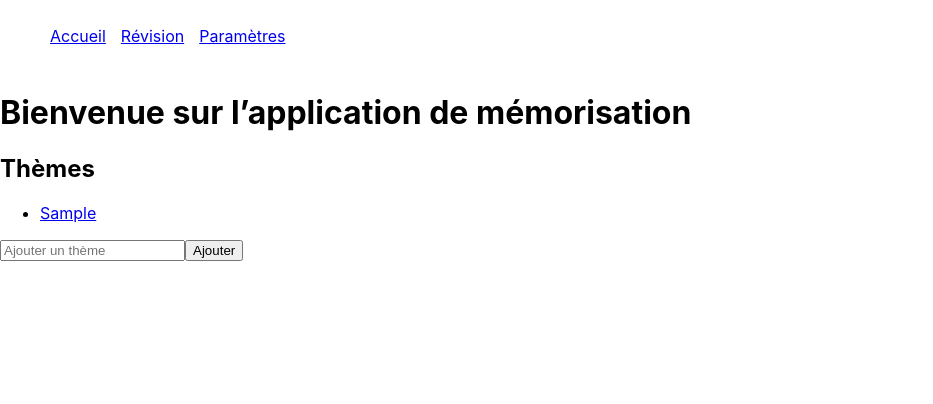
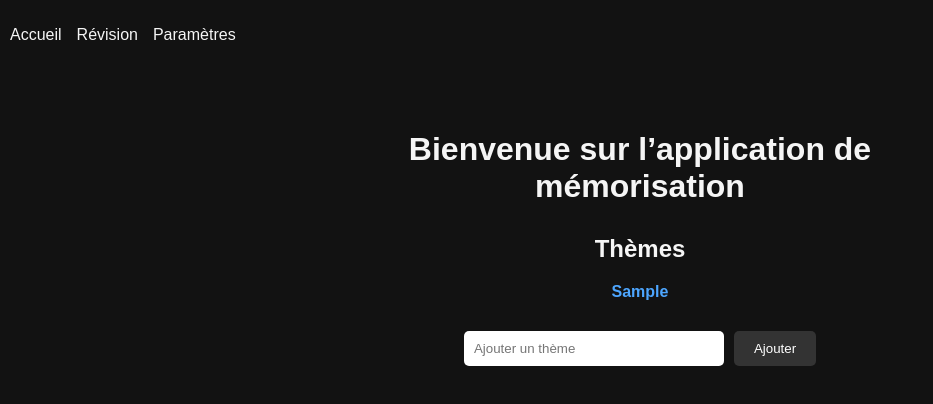
Before and after one commit to Mael1to/memoire-app, a React (Create React App) app: page / in a window 1280 px wide. Both pictures are taken after typing "Sample" into the empty fields and a click on the button "Ajouter". Shown: the top 404 px of the page, without its empty margins (0-933 px from the left). Built offline with nearby package versions, Linux system fonts and the light colour scheme.

Commit message:
style ok

```diff
--- a/src/App.css
+++ b/src/App.css
@@ -1,38 +1,37 @@
-.App {
-  text-align: center;
+:root {
+  --bg-color: #121212;
+  --text-color: #f5f5f5;
+  --card-bg: #ffffff;
+  --card-text: #333333;
+  --button-bg: #333333;
+  --button-text: #ffffff;
+  --button-danger: #ff4d4f;
 }
 
-.App-logo {
-  height: 40vmin;
-  pointer-events: none;
+body {
+  background-color: var(--bg-color);
+  color: var(--text-color);
+  font-family: Arial, sans-serif;
+  margin: 0;
+  padding: 0;
 }
 
-@media (prefers-reduced-motion: no-preference) {
-  .App-logo {
-    animation: App-logo-spin infinite 20s linear;
-  }
+nav {
+  padding: 10px 20px;
 }
 
-.App-header {
-  background-color: #282c34;
-  min-height: 100vh;
+nav ul {
   display: flex;
-  flex-direction: column;
-  align-items: center;
-  justify-content: center;
-  font-size: calc(10px + 2vmin);
-  color: white;
+  list-style: none;
+  gap: 15px;
+  padding: 0;
 }
 
-.App-link {
-  color: #61dafb;
+nav a {
+  color: var(--text-color);
+  text-decoration: none;
 }
 
-@keyframes App-logo-spin {
-  from {
-    transform: rotate(0deg);
-  }
-  to {
-    transform: rotate(360deg);
-  }
+nav a:hover {
+  text-decoration: underline;
 }
--- a/src/App.tsx
+++ b/src/App.tsx
@@ -3,6 +3,8 @@ import Home from "./pages/Home";
 import Review from "./pages/Review";
 import Settings from "./pages/Settings";
 import ThemeDetail from "./pages/ThemeDetail";
+import "./App.css";
+
 
 function App() {
   return (
--- a/src/components/Card.css
+++ b/src/components/Card.css
@@ -24,8 +24,8 @@
   height: 100%;
   backface-visibility: hidden;
   border-radius: 12px;
-  background-color: #ffffff;
-  color: #333;
+  background-color: var(--card-bg);
+  color: var(--card-text);
   display: flex;
   justify-content: center;
   align-items: center;
--- /dev/null
+++ b/src/pages/Home.css
@@ -0,0 +1,58 @@
+.home-container {
+    max-width: 600px;
+    margin: 0 auto;
+    padding: 40px 20px;
+    text-align: center;
+  }
+
+  h1 {
+    font-size: 2rem;
+    margin-bottom: 30px;
+  }
+
+  ul.theme-list {
+    padding: 0;
+    list-style: none;
+    margin-bottom: 30px;
+  }
+
+  ul.theme-list li {
+    margin: 10px 0;
+  }
+
+  .theme-link {
+    color: #4da6ff;
+    text-decoration: none;
+    font-weight: bold;
+  }
+
+  .theme-link:hover {
+    text-decoration: underline;
+  }
+
+  form {
+    display: flex;
+    justify-content: center;
+    gap: 10px;
+  }
+
+  input[type="text"] {
+    padding: 8px;
+    border-radius: 5px;
+    border: none;
+    outline: none;
+    width: 200px;
+  }
+
+  button {
+    background-color: var(--button-bg);
+    color: var(--button-text);
+    border: none;
+    border-radius: 5px;
+    padding: 8px 15px;
+    cursor: pointer;
+  }
+
+  button:hover {
+    opacity: 0.9;
+  }
--- a/src/pages/Home.tsx
+++ b/src/pages/Home.tsx
@@ -1,12 +1,14 @@
 import React, { useState } from "react";
+import { useStore } from "../store/useStore";
 import { Link } from "react-router-dom";
-import { useStore } from "../store/useStore";
+import "./Home.css";
 
 const Home: React.FC = () => {
   const { themes, addTheme } = useStore();
   const [themeName, setThemeName] = useState("");
 
-  const handleAddTheme = () => {
+  const handleSubmit = (e: React.FormEvent) => {
+    e.preventDefault();
     if (themeName.trim()) {
       addTheme(themeName);
       setThemeName("");
@@ -14,29 +16,27 @@ const Home: React.FC = () => {
   };
 
   return (
-    <div>
+    <div className="home-container">
       <h1>Bienvenue sur l’application de mémorisation</h1>
-
       <h2>Thèmes</h2>
-      <ul>
-        {themes.length > 0 ? (
-          themes.map((theme) => (
+      <ul className="theme-list">
+        {themes.map((theme) => (
           <li key={theme.id}>
-              <Link to={`/theme/${theme.id}`}>{theme.name}</Link> {/* Lien vers la page */}
+            <Link to={`/theme/${theme.id}`} className="theme-link">
+              {theme.name}
+            </Link>
           </li>
-          ))
-        ) : (
-          <p>Aucun thème pour l’instant.</p>
-        )}
+        ))}
       </ul>
-
+      <form onSubmit={handleSubmit}>
         <input
           type="text"
+          placeholder="Ajouter un thème"
           value={themeName}
           onChange={(e) => setThemeName(e.target.value)}
-        placeholder="Ajouter un thème"
         />
-      <button onClick={handleAddTheme}>Ajouter</button>
+        <button type="submit">Ajouter</button>
+      </form>
     </div>
   );
 };
--- /dev/null
+++ b/src/pages/Settings.css
@@ -0,0 +1,50 @@
+.settings-container {
+    padding: 40px 20px;
+    text-align: center;
+  }
+
+  .switch {
+    position: relative;
+    display: inline-block;
+    width: 60px;
+    height: 34px;
+    margin-left: 10px;
+  }
+
+  .switch input {
+    opacity: 0;
+    width: 0;
+    height: 0;
+  }
+
+  .slider {
+    position: absolute;
+    cursor: pointer;
+    top: 0;
+    left: 0;
+    right: 0;
+    bottom: 0;
+    background-color: #777;
+    transition: 0.4s;
+    border-radius: 34px;
+  }
+
+  .slider:before {
+    position: absolute;
+    content: "";
+    height: 26px;
+    width: 26px;
+    left: 4px;
+    bottom: 4px;
+    background-color: white;
+    transition: 0.4s;
+    border-radius: 50%;
+  }
+
+  input:checked + .slider {
+    background-color: #4da6ff;
+  }
+
+  input:checked + .slider:before {
+    transform: translateX(26px);
+  }
--- a/src/pages/Settings.tsx
+++ b/src/pages/Settings.tsx
@@ -1,23 +1,24 @@
-import React from "react";
-import { useStore } from "../store/useStore";
+import React, { useState } from "react";
+import "./Settings.css";
 
 const Settings: React.FC = () => {
-  const { notificationsEnabled, toggleNotifications } = useStore();
+  const [notificationsEnabled, setNotificationsEnabled] = useState(false);
+
+  const handleToggle = () => {
+    setNotificationsEnabled(!notificationsEnabled);
+    // Tu peux déclencher ici une requête ou une permission navigateur si besoin
+  };
 
   return (
-    <div className="p-4 max-w-md mx-auto">
-      <h1 className="text-xl font-bold mb-4">Paramètres</h1>
-
-      <div className="mb-4">
-        <label className="flex items-center space-x-2">
-          <input
-            type="checkbox"
-            checked={notificationsEnabled}
-            onChange={toggleNotifications}
-          />
-          <span>Activer les notifications</span>
+    <div className="settings-container">
+      <h1>Paramètres</h1>
+      <label>
+        Activer les notifications
+        <label className="switch">
+          <input type="checkbox" checked={notificationsEnabled} onChange={handleToggle} />
+          <span className="slider"></span>
         </label>
-      </div>
+      </label>
     </div>
   );
 };
--- /dev/null
+++ b/src/pages/ThemeDetail.css
@@ -0,0 +1,128 @@
+.theme-container {
+  max-width: 700px;
+  margin: 0 auto;
+  padding: 40px 20px;
+  color: var(--text-color);
+}
+
+.theme-container h1 {
+  text-align: center;
+  margin-bottom: 20px;
+}
+
+.theme-container a {
+  color: #bb86fc;
+  text-decoration: none;
+  display: inline-block;
+  margin-bottom: 20px;
+}
+
+.theme-container a:hover {
+  text-decoration: underline;
+}
+
+/* 🌟 Ajouté : espacement entre les boutons */
+.theme-actions {
+  display: flex;
+  justify-content: center;
+  gap: 1rem;
+  margin-bottom: 20px;
+  flex-wrap: wrap;
+}
+
+.danger-button {
+  background-color: #e53935;
+  color: white;
+  border: none;
+  padding: 0.5rem 1rem;
+  border-radius: 8px;
+  cursor: pointer;
+}
+
+.danger-button:hover {
+  background-color: #c62828;
+}
+
+.card-list {
+  margin-bottom: 30px;
+}
+
+.card-item {
+  background-color: #1f1f1f;
+  padding: 15px 20px;
+  border-radius: 8px;
+  margin-bottom: 15px;
+  display: flex;
+  justify-content: space-between;
+  align-items: center;
+}
+
+.card-item p {
+  margin: 5px 0;
+}
+
+.card-item strong {
+  color: #4da6ff;
+}
+
+.card-item button {
+  background-color: var(--button-danger);
+  color: var(--button-text);
+  border: none;
+  border-radius: 5px;
+  padding: 6px 12px;
+  cursor: pointer;
+}
+
+.card-item button:hover {
+  opacity: 0.9;
+}
+
+form {
+  display: flex;
+  gap: 10px;
+  justify-content: center;
+  flex-wrap: wrap;
+}
+
+input[type="text"] {
+  padding: 10px;
+  border-radius: 5px;
+  border: none;
+  width: 40%;
+  min-width: 200px;
+}
+
+button[type="submit"] {
+  background-color: var(--button-bg);
+  color: var(--button-text);
+  border: none;
+  border-radius: 5px;
+  padding: 10px 20px;
+  cursor: pointer;
+}
+
+@keyframes shake {
+  0% { transform: translateX(0); }
+  20% { transform: translateX(-2px); }
+  40% { transform: translateX(2px); }
+  60% { transform: translateX(-2px); }
+  80% { transform: translateX(2px); }
+  100% { transform: translateX(0); }
+}
+
+.danger-button {
+  background-color: #e53935;
+  color: white;
+  border: none;
+  padding: 0.5rem 1rem;
+  border-radius: 8px;
+  cursor: pointer;
+  transition: background-color 0.3s ease, box-shadow 0.3s ease;
+}
+
+.danger-button:hover {
+  background-color: #c62828;
+  animation: shake 0.3s;
+  box-shadow: 0 0 10px rgba(229, 57, 53, 0.6);
+}
--- a/src/pages/ThemeDetail.tsx
+++ b/src/pages/ThemeDetail.tsx
@@ -1,10 +1,20 @@
 import React, { useState } from "react";
-import { useParams, Link } from "react-router-dom";
+import { useParams, Link, useNavigate } from "react-router-dom";
 import { useStore } from "../store/useStore";
+import "./ThemeDetail.css";
 
 const ThemeDetail: React.FC = () => {
-  const { id } = useParams<{ id: string }>(); // Récupère l'ID du thème depuis l'URL
-  const { themes, flashcards, addFlashcard, deleteFlashcard } = useStore();
+  const { id } = useParams<{ id: string }>();
+  const navigate = useNavigate();
+
+  const {
+    themes,
+    flashcards,
+    addFlashcard,
+    deleteFlashcard,
+    deleteTheme,
+  } = useStore();
+
   const theme = themes.find((t) => t.id === Number(id));
 
   const [front, setFront] = useState("");
@@ -20,27 +30,42 @@ const ThemeDetail: React.FC = () => {
     }
   };
 
+  const handleDeleteTheme = () => {
+    const confirmed = window.confirm("Supprimer ce thème et toutes ses cartes ?");
+    if (confirmed) {
+      deleteTheme(theme.id);
+      navigate("/");
+    }
+  };
+
   return (
-    <div>
+    <div className="theme-container">
          <h1>Thème : {theme.name}</h1>
-      <Link to="/">⬅ Retour à l'accueil</Link>
+    <div className="theme-actions">
+      <Link to="/" className="back-link">← Retour à l'accueil</Link>
+      <button onClick={handleDeleteTheme} className="danger-button">
+       🗑️ Supprimer ce thème
+      </button>
+    </div>
+
 
       <h2>Cartes de révision</h2>
-      <ul>
+      <div className="card-list">
         {flashcards
           .filter((card) => card.themeId === theme.id)
           .map((card) => (
-            <li key={card.id}>
-              <strong>Question :</strong> {card.front} <br />
-              <strong>Réponse :</strong> {card.back}
-              <button onClick={() => deleteFlashcard(card.id)} style={{ marginLeft: "10px", color: "red" }}>
-                ❌ Supprimer
-              </button>
-            </li>
+            <div key={card.id} className="card-item">
+              <div>
+                <p><strong>Question :</strong> {card.front}</p>
+                <p><strong>Réponse :</strong> {card.back}</p>
+              </div>
+              <button onClick={() => deleteFlashcard(card.id)}>❌ Supprimer</button>
+            </div>
           ))}
-      </ul>
+      </div>
 
       <h3>Ajouter une carte</h3>
+      <form onSubmit={(e) => { e.preventDefault(); handleAddFlashcard(); }}>
         <input
           type="text"
           value={front}
@@ -53,7 +78,8 @@ const ThemeDetail: React.FC = () => {
           onChange={(e) => setBack(e.target.value)}
           placeholder="Réponse (Verso)"
         />
-      <button onClick={handleAddFlashcard}>Ajouter</button>
+        <button type="submit">Ajouter</button>
+      </form>
     </div>
   );
 };
--- a/src/store/useStore.ts
+++ b/src/store/useStore.ts
@@ -31,6 +31,7 @@ interface AppState {
   addFlashcard: (themeId: number, front: string, back: string) => void;
   reviewFlashcard: (id: number, success: boolean) => void;
   deleteFlashcard: (id: number) => void;
+  deleteTheme: (id: number) => void;
   toggleNotifications: () => void;
   triggerNotification: () => void;
 }
@@ -110,6 +111,13 @@ export const useStore = create<AppState>((set) => ({
       return { flashcards: newFlashcards };
     }),
 
+  deleteTheme: (id: number) => {
+    set((state) => ({
+      themes: state.themes.filter((theme) => theme.id !== id),
+      flashcards: state.flashcards.filter((card) => card.themeId !== id),
+    }));
+    },
+
   toggleNotifications: () =>
     set((state) => {
       const newStatus = !state.notificationsEnabled;
```
Also changed, not shown: src/pages/Review.tsx (+30 -3 lines). Lines whose indentation alone changed are shown as unchanged.
